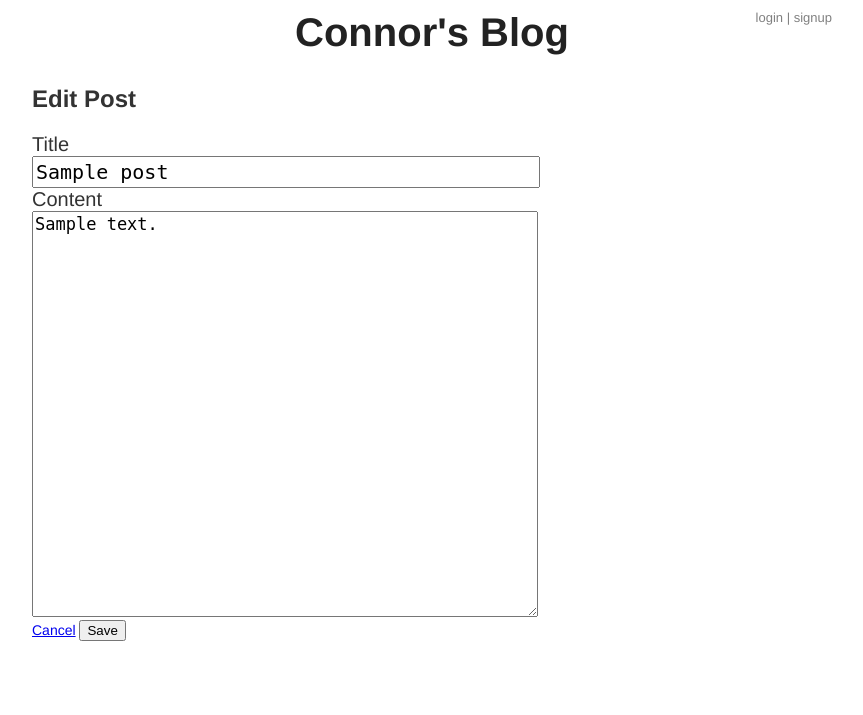
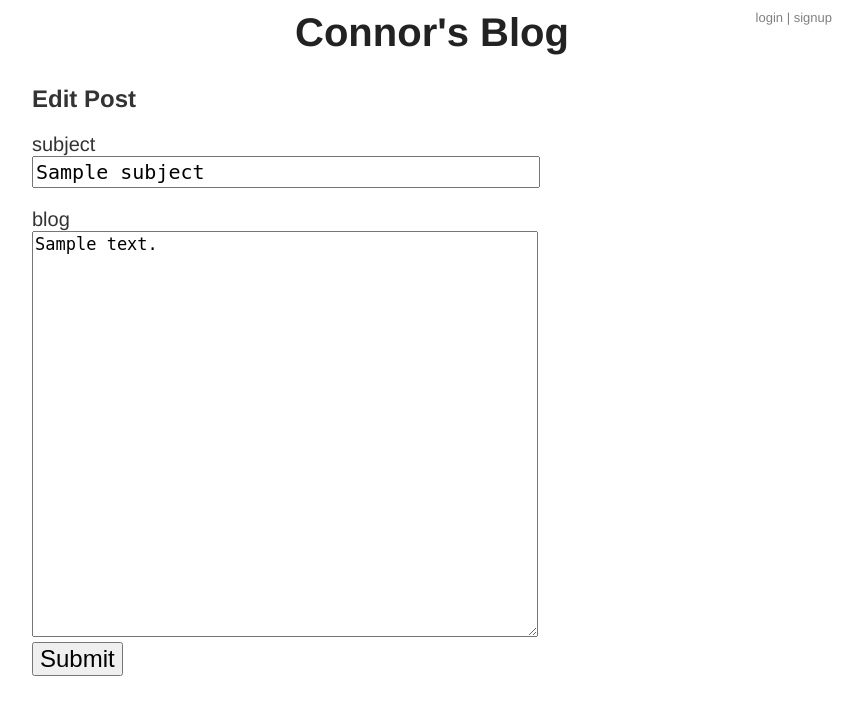
Before and after one commit to adinsxx/multiuserblog, a Python web app: template Multi User Blog/templates/editpost.html in a window 1280 px wide. Shown: the top 715 px of the page, without its empty margins (208-1071 px from the left). Run offline with Jinja, Linux system fonts and the light colour scheme; the template is opened without the code that fills it: most values are stand-ins (such as "Sample title", 1, 10 or a date in 2020).

Commit message:
no significant changes

```diff
--- a/Multi User Blog/templates/editpost.html
+++ b/Multi User Blog/templates/editpost.html
@@ -1,21 +1,15 @@
 {% extends "base.html" %} {% block content %}
-<div class="col-xs-12">
-    <h2>Edit Post</h2>
-</div>
-<div class="col-md-5 col-sm-5 col-lg-5">
-    <form method="post">
-        <div class="form-group {% if title_error %}has-error{% endif %}">
-            <label class="control-label">Title</label>
-            <input name="post_title" type="text" class="form-control" placeholder="Title" value="{{post.title}}">
-            <span class="help-block">{{title_error}}</span>
-        </div>
-        <div class="form-group {% if content_error %}has-error{% endif %}">
-            <label class="control-label">Content</label>
-            <textarea name="post_content" rows="15" class="form-control" placeholder="Content">{{post.content}}</textarea>
-            <span class="help-block">{{content_error}}</span>
-        </div>
-        <a class="btn btn-default" href="/blog" role="button">Cancel</a>
-        <button type="submit" class="btn btn-default">Save</button>
+<h2>Edit Post</h2>
+<form method="post">
+<label>
+    <div>subject</div>
+    <input type="text" name="subject" value="{{subject}}">
+</label>
+<label>
+    <div>blog</div>
+    <textarea name="content">{{content}}</textarea>
+</label>
+<div class="error">{{error}}</div>
+<input type="submit">
     </form>
-</div>
-{% endblock content%}
+{% endblock %}
```
Also changed, not shown: Multi User Blog/blog.py (+12 -13 lines), 1 other file.
